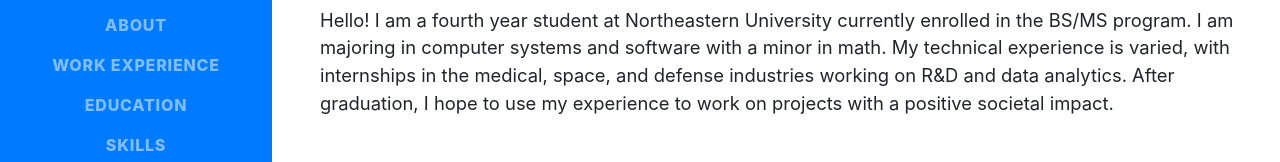
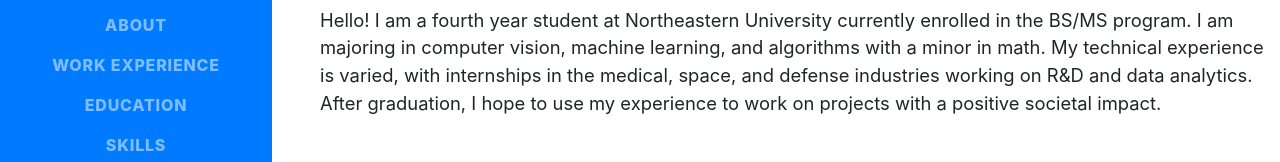
Before and after one commit to dalonzom/dalonzom.github.io, a website with bundled scripts: page index.html in a window 1280 px wide. Shown: the part 352-514 px from the top of the page. Built offline with nearby package versions, Linux system fonts and the light colour scheme; a web font is replaced by a local one.

Commit message:
Update personal statement

```diff
--- a/index.html
+++ b/index.html
@@ -79,7 +79,7 @@
           <div class="subheading mb-5">Boston, MA · (631) 896-8410 ·
             <a href="mailto:dalonzo.m@husky.neu.edu">dalonzo.m@husky.neu.edu</a>
           </div>
-          <p class="lead mb-5">Hello! I am a fourth year student at Northeastern University currently enrolled in the BS/MS program. I am majoring in computer systems and software with a minor in math. My technical experience is varied, with internships in the medical, space, and defense industries working on R&D and data analytics. After graduation, I hope to use my experience to work on projects with a positive societal impact. </p>
+          <p class="lead mb-5">Hello! I am a fourth year student at Northeastern University currently enrolled in the BS/MS program. I am majoring in computer vision, machine learning, and algorithms with a minor in math. My technical experience is varied, with internships in the medical, space, and defense industries working on R&D and data analytics. After graduation, I hope to use my experience to work on projects with a positive societal impact. </p>
           <div class="social-icons">
             <a href="https://www.linkedin.com/in/marissa-d/">
               <i class="fab fa-linkedin-in"></i>
```
Also changed, not shown: 1 other file.
